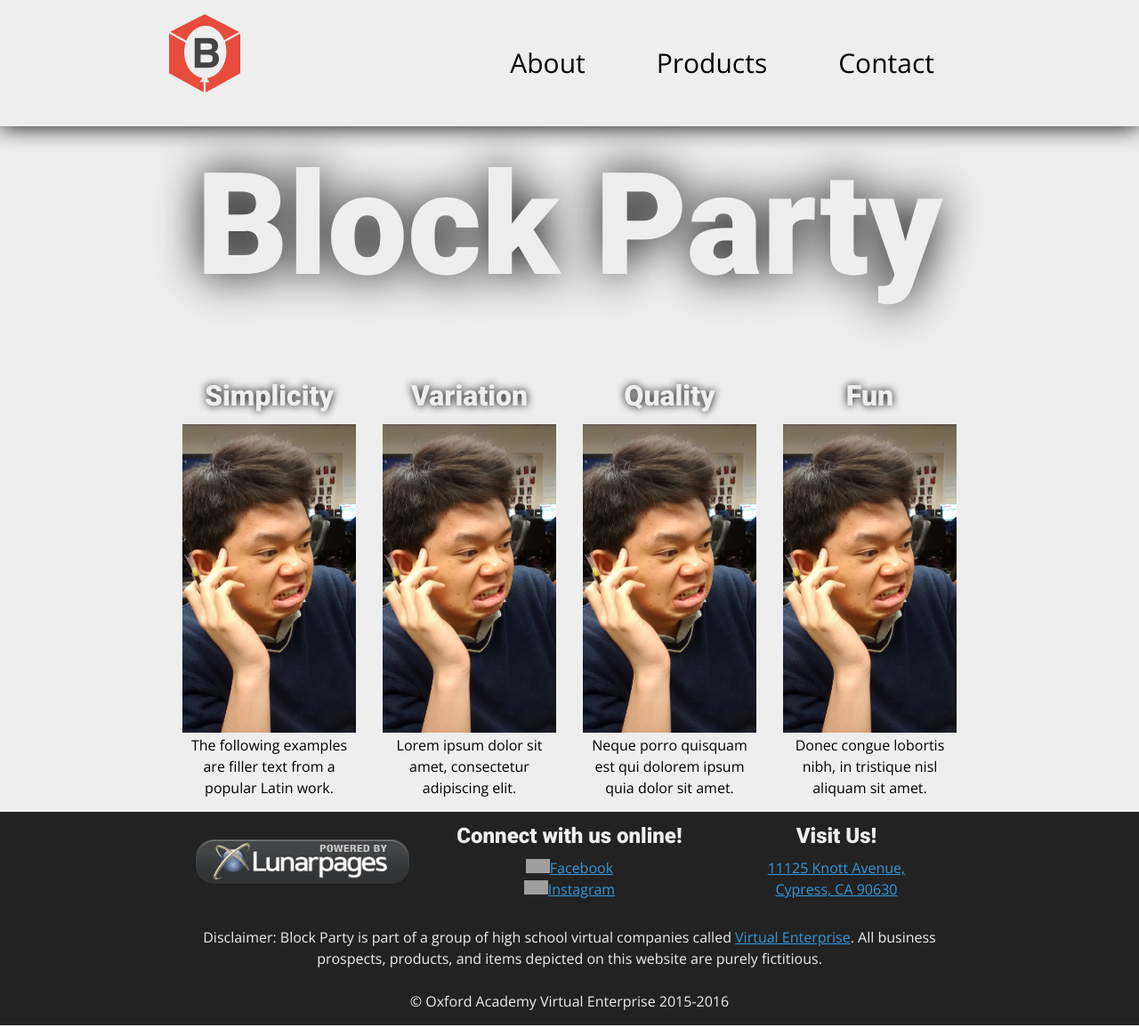
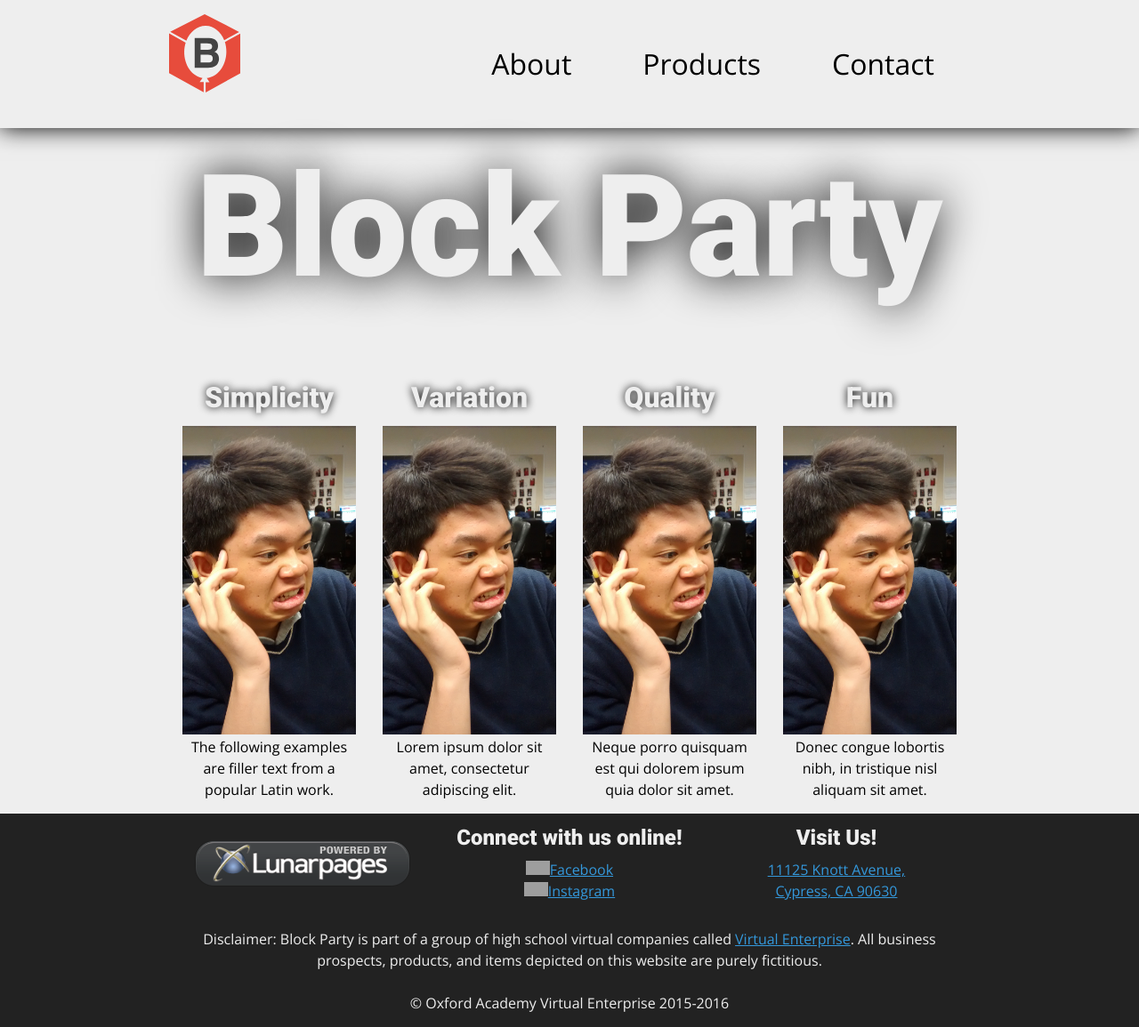
Before and after one commit to OAVE1516/oave1516.github.io, a PHP site: page / in a window 1280 px wide. Shown: the whole page at 89% size. Run offline with PHP 8.4, Linux system fonts and the light colour scheme; grey boxes are pictures that could not be loaded.

Commit message:
fixed nav bar
You can click on it again!

```diff
--- a/css/aayush.css
+++ b/css/aayush.css
@@ -3,11 +3,11 @@ video {
     z-index: -1;
     top: 50%;
     left: 50%;
-    transform: translateX(-50%);
+    transform: translateX(-50%) translateY(-60%);
 }
 
 #video-container {
-    top: -50%;
+    top: 9em;
     position: absolute;
 	width:100%;
     overflow: hidden;
--- a/css/navfooter.css
+++ b/css/navfooter.css
@@ -13,7 +13,7 @@ nav{
     box-shadow: 0 0 25px #000;
 }
 nav li {
-    font-size: 30px;
+    font-size: 2em;
     font-style: bold;
     padding: 40px;
     float: right;
--- a/index.html
+++ b/index.html
@@ -21,7 +21,7 @@
     </nav>
     <div id="video-container">
     <video autoplay loop><source src="video/jumbotron.mp4" type="video/mp4"></video>
-        </div>
+    </div>
     <div class="jumbotron">
         <h1 id="jt">Block Party</h1>
     </div>
```
